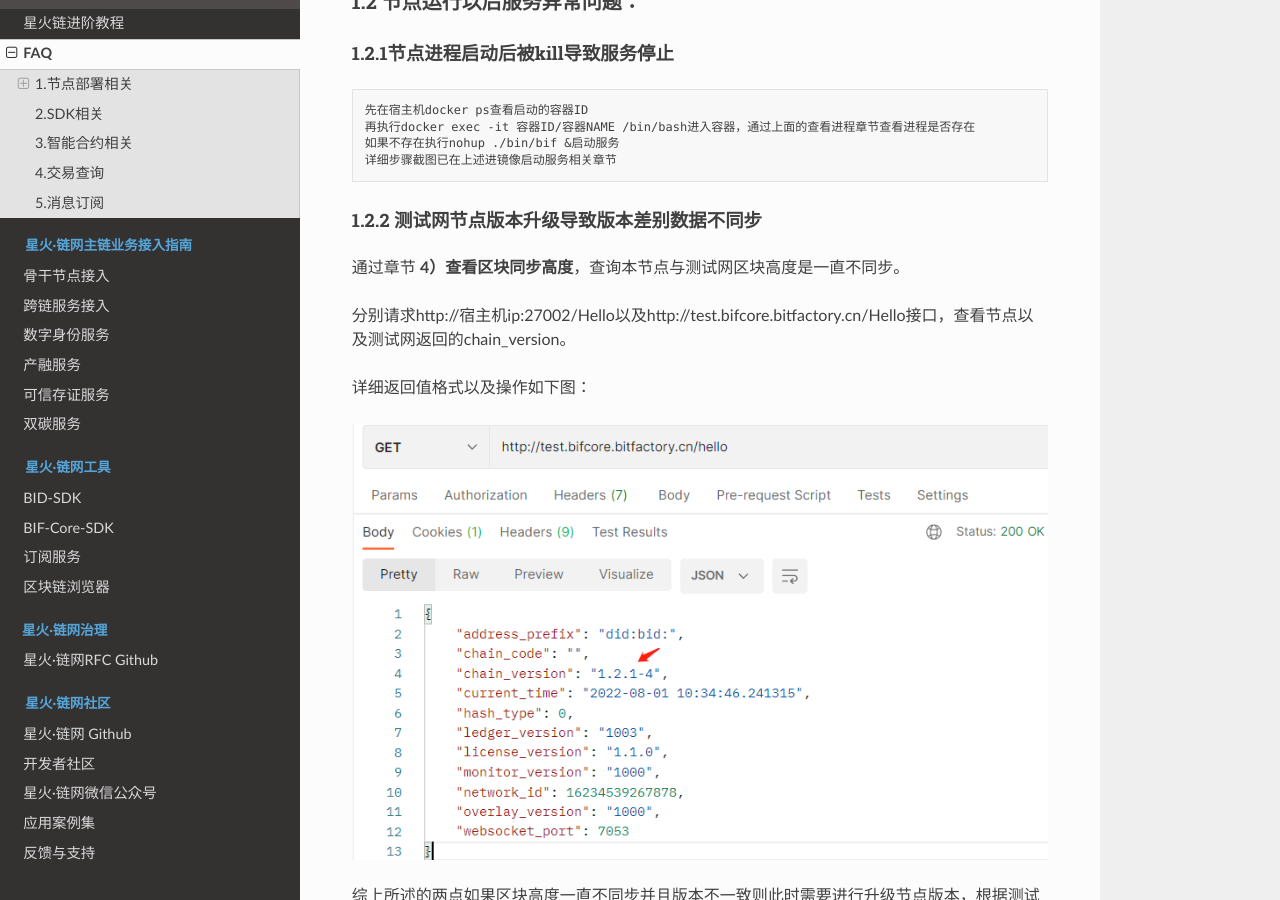
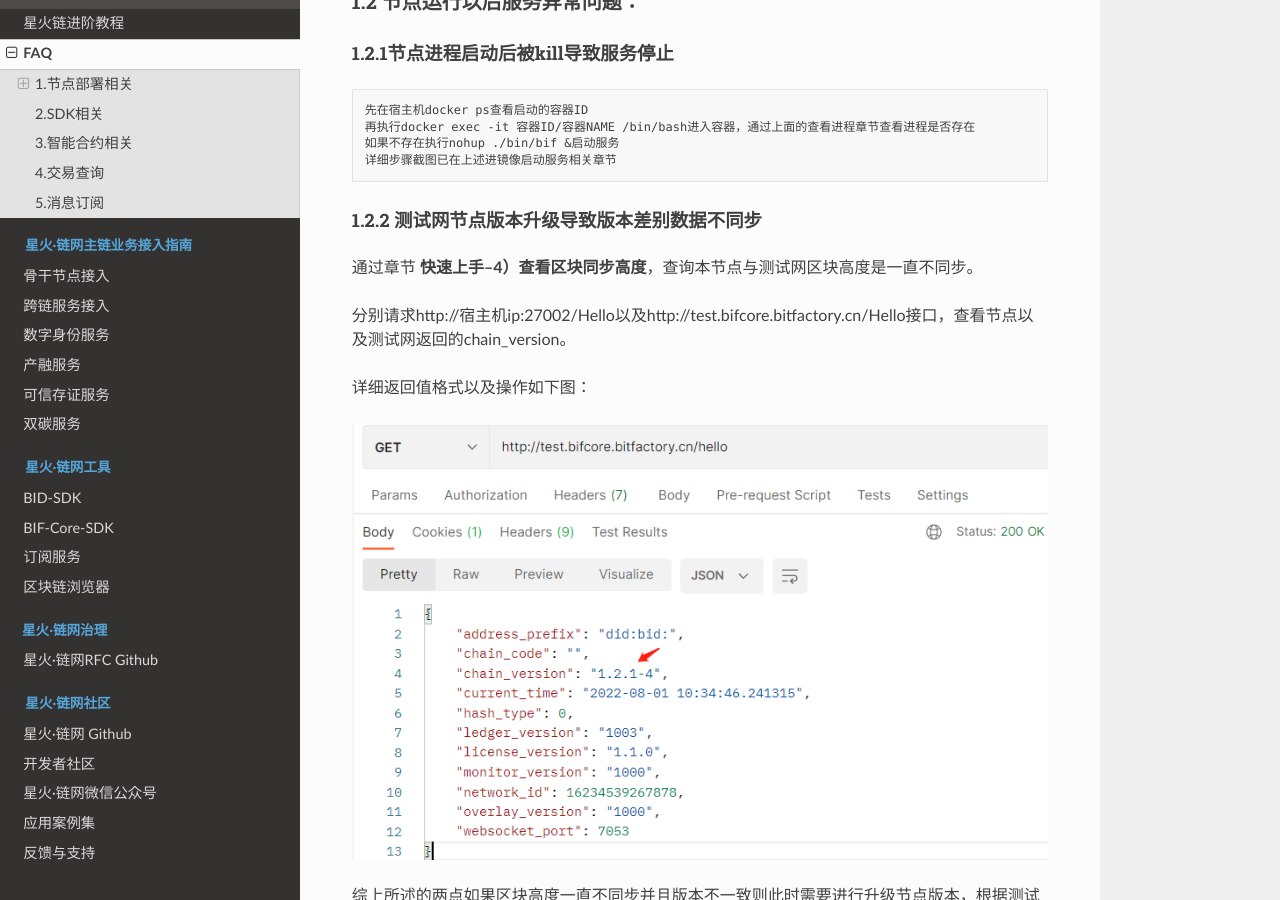
Before and after one commit to caict-4iot-dev/bif-doc, a Sphinx documentation site: the page built from docs/source/app/faq.md, in a window 1280 px wide and 900 px high, scrolled down 973 px. Built offline with Sphinx 7.4.7 and the Read the Docs theme 2.0.0, drawn with Linux system fonts in a browser that asks for light colours.

```diff
--- a/docs/source/app/faq.md
+++ b/docs/source/app/faq.md
@@ -33,7 +33,7 @@ b.通过请求http://宿主机ip:27002/getLedger查看部署节点的区块高
 
 #### 1.2.2 测试网节点版本升级导致版本差别数据不同步
 
-   通过章节 **4）查看区块同步高度**，查询本节点与测试网区块高度是一直不同步。
+   通过章节 **快速上手--4）查看区块同步高度**，查询本节点与测试网区块高度是一直不同步。
 
   分别请求http://宿主机ip:27002/Hello以及http://test.bifcore.bitfactory.cn/Hello接口，查看节点以及测试网返回的chain_version。
 
```
